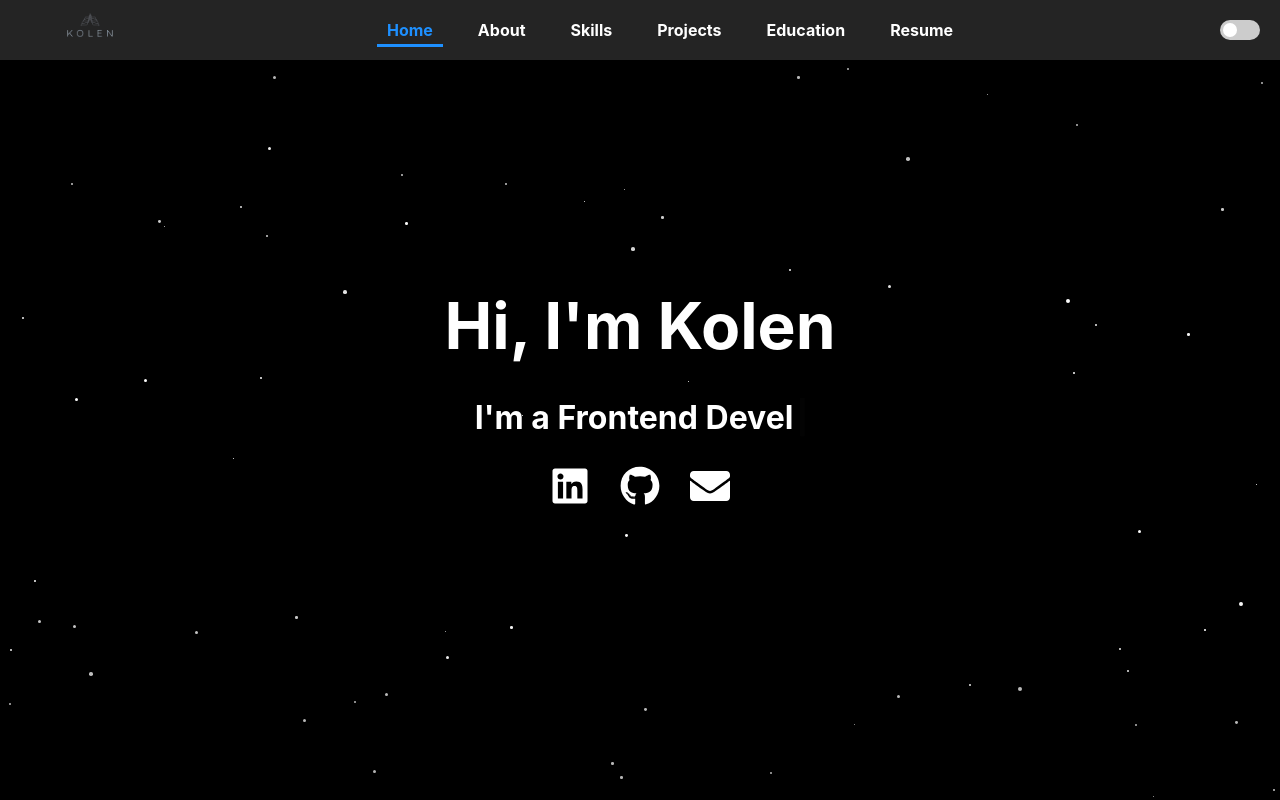
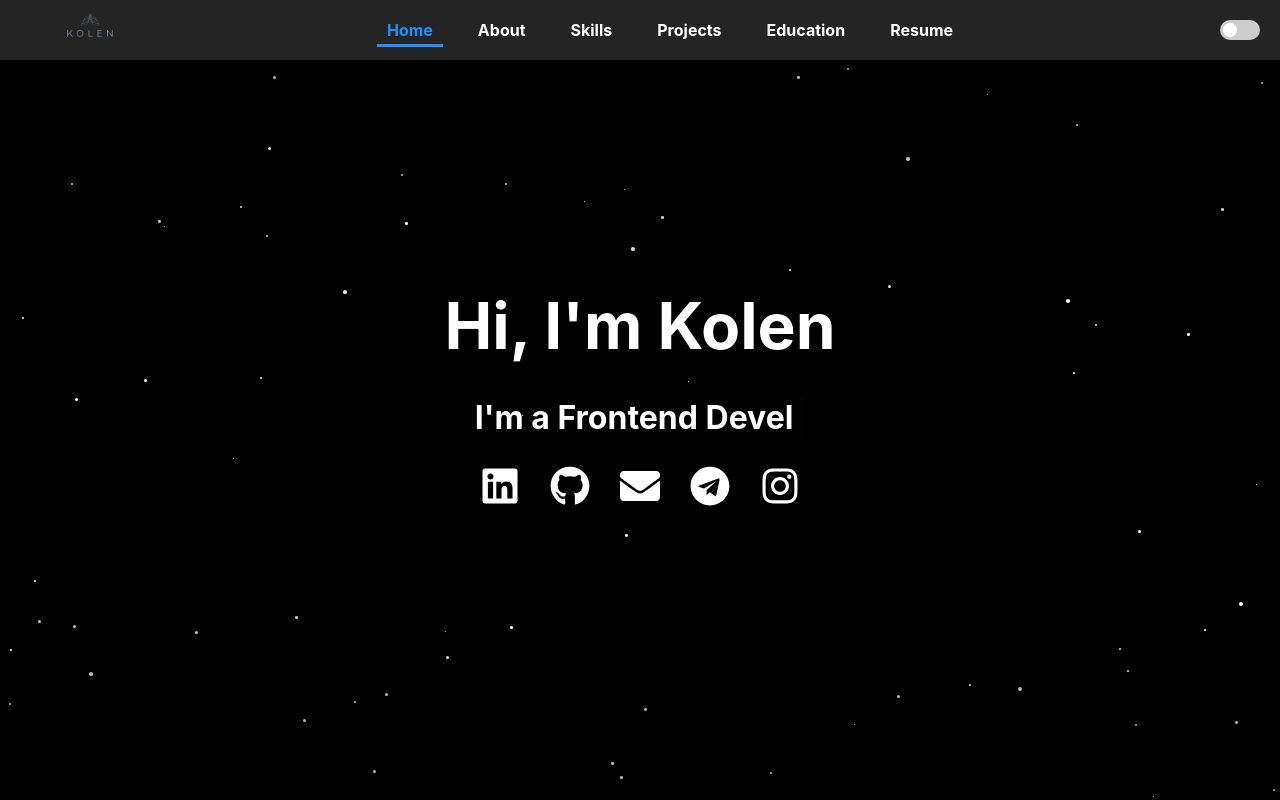
Before and after one commit to MakhmudovM/KolenWebPortfolio, a React (Vite) app: page / in a window 1280 px wide. Built offline with nearby package versions, Linux system fonts and the light colour scheme.

Commit message:
Telegram and instagram link +

```diff
--- a/src/page/Home.jsx
+++ b/src/page/Home.jsx
@@ -1,6 +1,8 @@
 import React from 'react';
 import { Typewriter } from 'react-simple-typewriter';
 import { FaLinkedin, FaGithub, FaEnvelope } from 'react-icons/fa';
+import { FaTelegram } from "react-icons/fa";
+import { FaInstagram } from "react-icons/fa";
 import '../styles/Home.css'; // Подключаем файл стилей
 
 function Home() {
@@ -46,6 +48,21 @@
         >
           <FaEnvelope />
         </a>
+        <a
+          href="https://t.me/KOLEN_Z"
+          target="_blank"
+          className="home-icon"
+        >
+          <FaTelegram />
+        </a>
+
+        <a
+          href="https://www.instagram.com/kolen_z/"
+          target="_blank"
+          className="home-icon"
+        >
+          <FaInstagram />
+        </a>
       </div>
     </div>
   );
```
